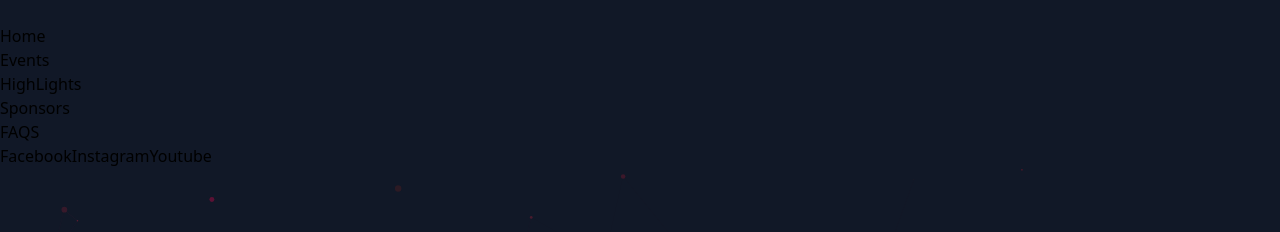
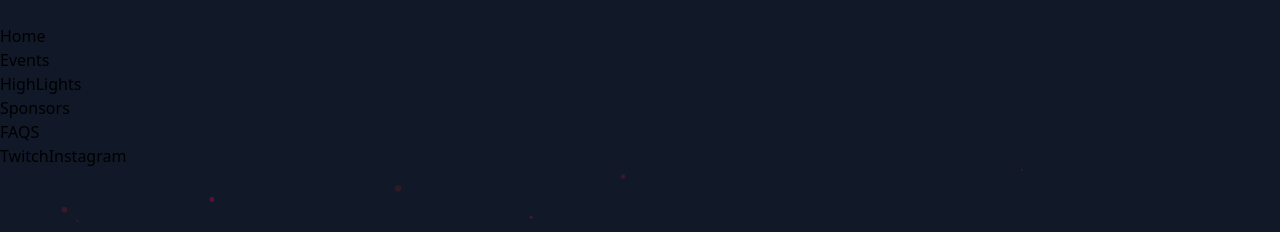
Before and after one commit to cosmicrolex/Oscillation, a React (Vite) app: page / in a window 1280 px wide. Shown: the top 232 px of the page. Built offline with nearby package versions, Linux system fonts and the light colour scheme.

Commit message:
Update Navbar.jsx

```diff
--- a/src/components/Navbar.jsx
+++ b/src/components/Navbar.jsx
@@ -73,17 +73,22 @@
         <div className={`absolute bottom-8 right-8 flex space-x-6 transition-all duration-500 ${
           isOpen ? 'opacity-100 translate-y-0' : 'opacity-0 translate-y-10'
         }`} style={{ transitionDelay: '700ms' }}>
-          {['Facebook', 'Instagram', 'Youtube'].map((social, index) => (
           <a
-              key={index}
-              href={`https://${social.toLowerCase()}.com`}
+            href="https://twitch.com"
             className="text-white hover:text-indigo-300 transition-colors"
             target="_blank"
             rel="noopener noreferrer"
           >
-              {social}
+            Twitch
           </a>
-          ))}
+          <a
+            href="https://www.instagram.com/oscillation_2025/"
+            className="text-white hover:text-indigo-300 transition-colors"
+            target="_blank"
+            rel="noopener noreferrer"
+          >
+            Instagram
+          </a>
         </div>
       </div>
     </div>
```
Lines whose indentation alone changed are shown as unchanged.
